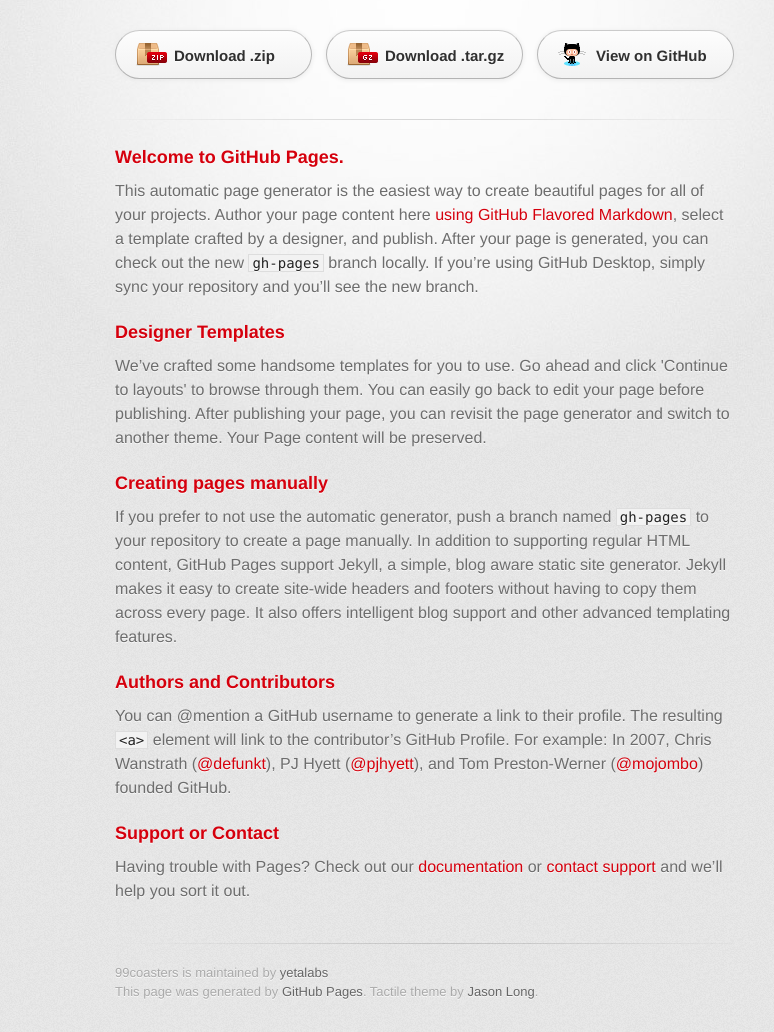
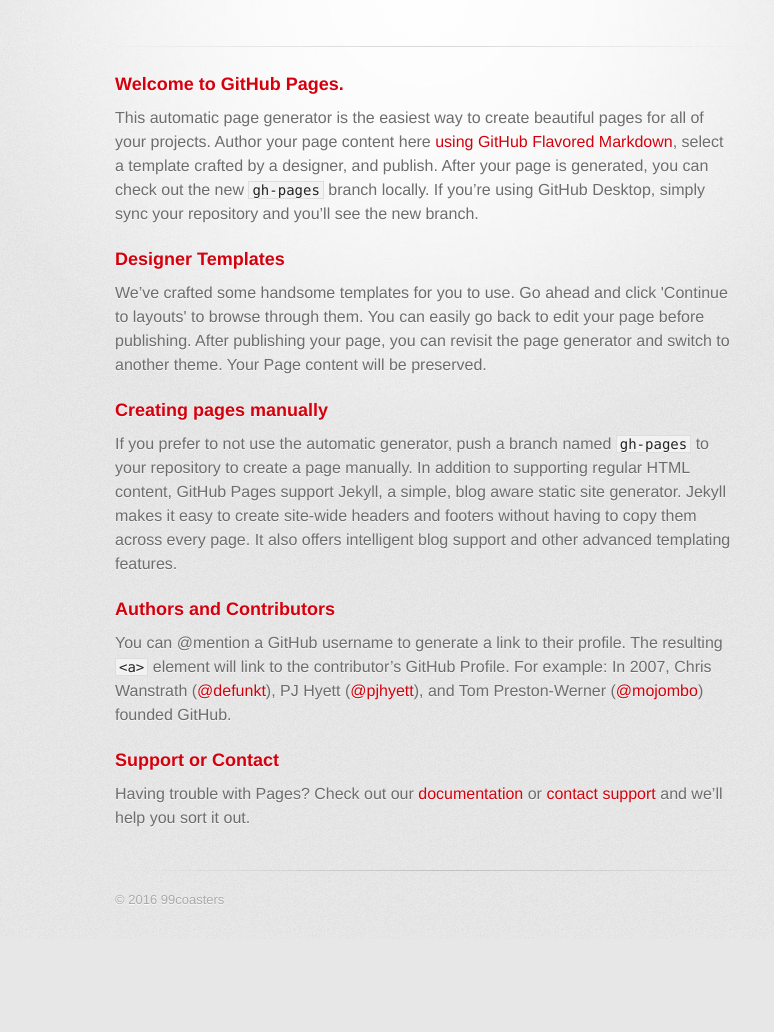
Before and after one commit to yetalabs/99coasters, a plain HTML site: page index.html in a window 1280 px wide. Shown: the part 127-1159 px from the top of the page, without its empty margins (215-989 px from the left). After the commit the page ends 1066 px from the top, so only its background shows below. Drawn offline with Linux system fonts and the light colour scheme; a web font is replaced by a local one.

Commit message:
Update index.html

```diff
--- a/index.html
+++ b/index.html
@@ -10,7 +10,7 @@
     <!--[if lt IE 9]>
     <script src="//html5shiv.googlecode.com/svn/trunk/html5.js"></script>
     <![endif]-->
-    <title>99coasters by yetalabs</title>
+    <title>99coasters</title>
   </head>
 
   <body>
@@ -21,12 +21,6 @@
           <h1>99coasters</h1>
           <h2>99 Coasters</h2>
         </header>
-
-        <section id="downloads" class="clearfix">
-          <a href="https://github.com/yetalabs/99coasters/zipball/master" id="download-zip" class="button"><span>Download .zip</span></a>
-          <a href="https://github.com/yetalabs/99coasters/tarball/master" id="download-tar-gz" class="button"><span>Download .tar.gz</span></a>
-          <a href="https://github.com/yetalabs/99coasters" id="view-on-github" class="button"><span>View on GitHub</span></a>
-        </section>
 
         <hr>
 
@@ -58,8 +52,7 @@
         </section>
 
         <footer>
-          99coasters is maintained by <a href="https://github.com/yetalabs">yetalabs</a><br>
-          This page was generated by <a href="https://pages.github.com">GitHub Pages</a>. Tactile theme by <a href="https://twitter.com/jasonlong">Jason Long</a>.
+          © 2016 99coasters
         </footer>
 
 
```
